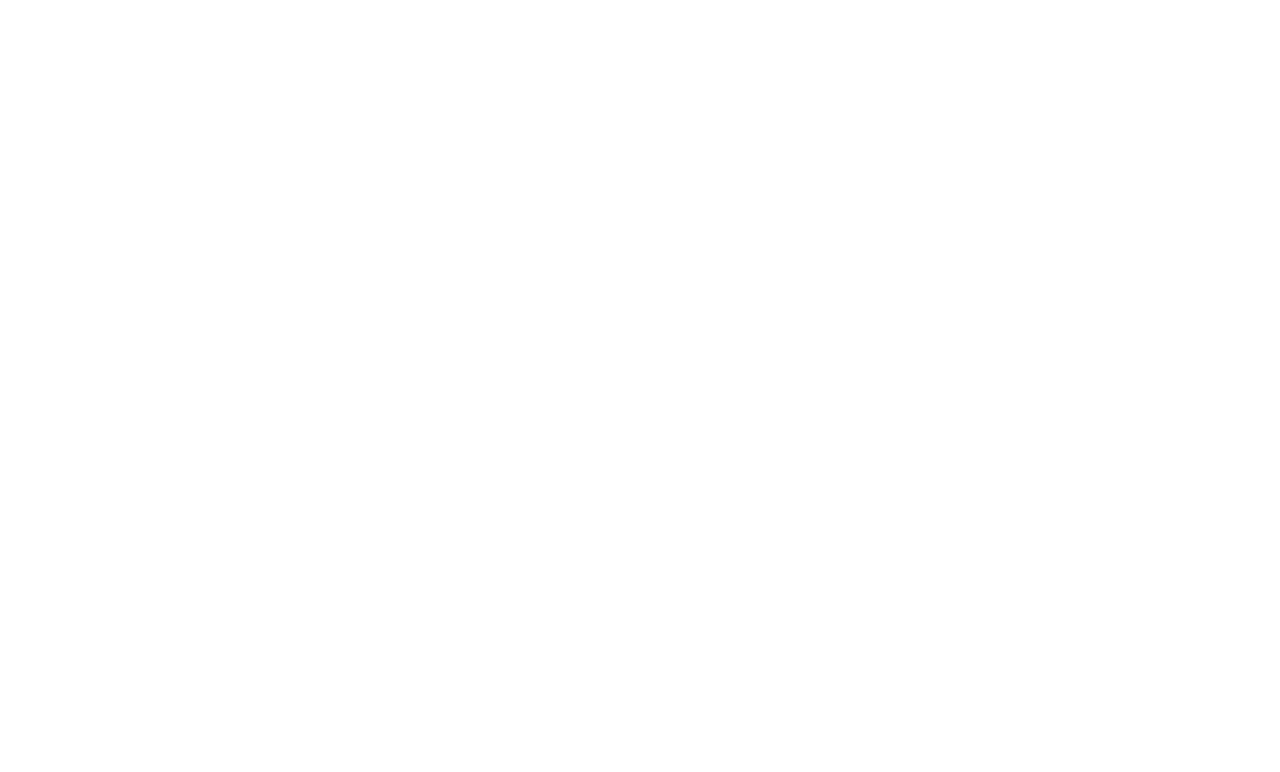
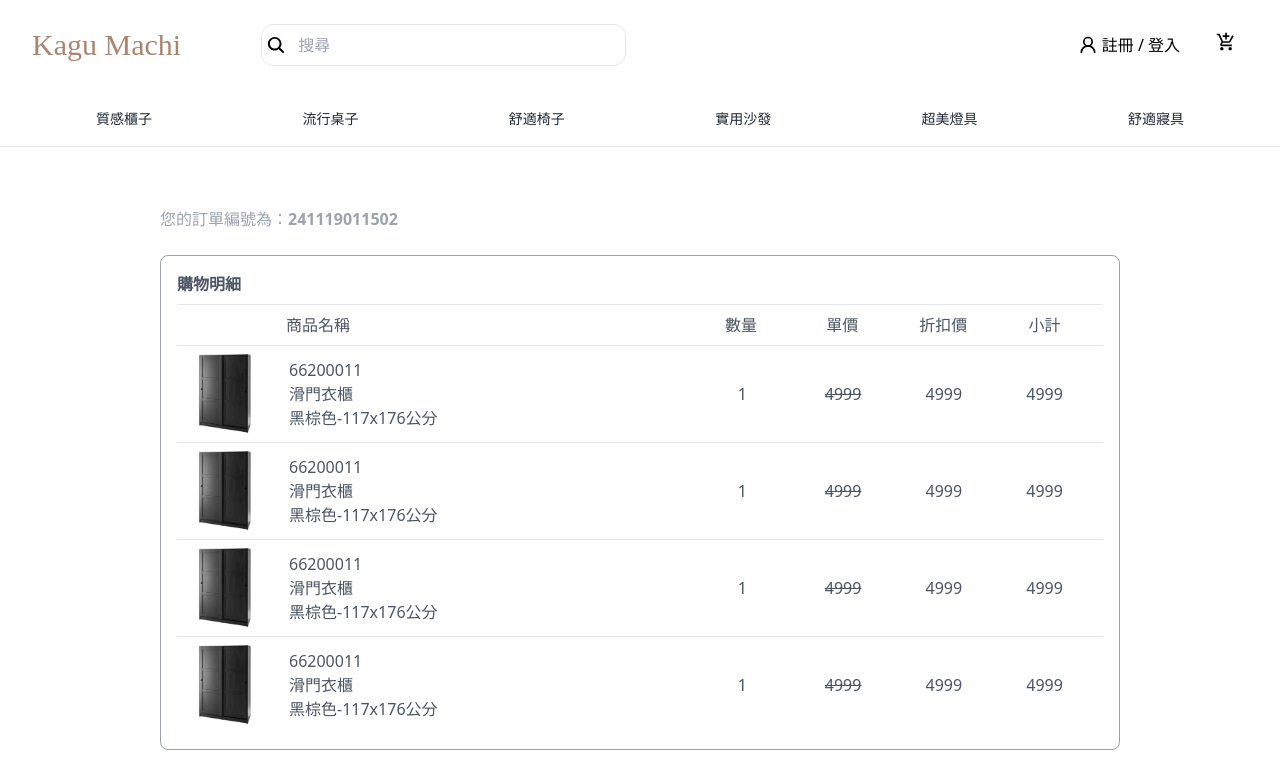
Before and after one commit to emmalu0309/Kagumachi, a React (Vite) app: page /Kagumachi/orderdetail in a window 1280 px wide. Before the commit this address had no page. Shown: the top 772 px of the page. Built offline with nearby package versions, Linux system fonts and the light colour scheme; a web font is replaced by a local one.

Commit message:
新增:評價頁面,訂單明細頁面

```diff
--- a/src/App.jsx
+++ b/src/App.jsx
@@ -11,6 +11,8 @@ import LoginAppLayout from "./pages/LoginAppLayout";
 import MyKeep from "./pages/MyKeep";
 import Member from "./pages/Member";
 import Profile from "./pages/Profile";
+import CustomerReviews from "./pages/CustomerReviews";
+import Orderdetail from "./pages/Orderdetail";
 import "./App.css";
 
 function App() {
@@ -31,7 +33,8 @@ function App() {
             <Route path="Member" element={<Member />} />
             <Route path="Profile" element={<Profile />} />
           </Route>
-
+          <Route path="customerreviews" element={<CustomerReviews />} />
+          <Route path="orderdetail" element={<Orderdetail />} />
         </Route>
       </Routes>
     </BrowserRouter>
--- /dev/null
+++ b/src/pages/CustomerReviews.jsx
@@ -0,0 +1,53 @@
+import imageTest from "../img/closet1.png";
+
+const customerreviews = () => {
+  return (
+    <div className="flex items-center justify-center min-h-screen ">
+      {/* 外層容器，水平垂直置中 */}
+      <div className="w-3/4 space-y-6">
+        {/* 發表評價區塊 */}
+        <div className="border border-gray-400 rounded-lg p-4">
+          <div className="mb-2 font-bold text-gray-600">發表評價</div>
+          <hr />
+          <div className="flex items-center m-2 text-gray-600">
+            <div id="pic" className="flex-[1]"></div>
+            <div className="flex-[4] text-left">商品名稱</div>
+            <div className="flex-[4] text-left">評價</div>
+          </div>
+          <hr />
+          <div className="flex items-center m-2  text-gray-600">
+            <div
+              id="pic"
+              className="flex-[1] aspect-square max-w-[80px] max-h-[80px] overflow-hidden mr-6"
+            >
+              <img
+                src={imageTest}
+                alt="滑門衣櫃-黑棕色"
+                className="w-full h-full object-cover"
+              />
+            </div>
+            <div className="flex-[4] text-left">
+              <span className="block">66200011</span>
+              <span className="block">滑門衣櫃</span>
+              <span className="block">黑棕色-117x176公分</span>
+            </div>
+            <div className="flex-[4]">
+              <textarea
+                className="w-full h-full resize-none border p-2"
+                placeholder="請輸入評價"
+                rows={5}
+              />
+            </div>
+          </div>
+        </div>
+        <div className="flex justify-center mt-2">
+          <button className="px-8 py-2 bg-[#5e3b25] text-white rounded-md hover:bg-[#c3a789]">
+            送出評價
+          </button>
+        </div>
+      </div>
+    </div>
+  );
+};
+
+export default customerreviews;
--- a/src/pages/Member.jsx
+++ b/src/pages/Member.jsx
@@ -1,58 +1,44 @@
-import './Member.css';
+import "./Member.css";
+import { Link } from "react-router-dom";
+
 function Member() {
   return (
-    <div className='MemberListContainer'>
-        <table className='MemberListtable'>
+    <div className="MemberListContainer">
+      <table className="MemberListtable">
         <thead>
           <tr>
-              <th className='MemberListth'>訂購日期</th>
-              <th className='MemberListth'>訂單編號</th>
-              <th className='MemberListth'>付款方式</th>
-              <th className='MemberListth'>處理進度</th>
-              <th className='MemberListth'>出貨日期</th>
-              <th className='MemberListth'>應付金額</th>
-              <th className='MemberListth'>訂單取消</th>
-              <th className='MemberListth'>客服</th>
-              <th className='MemberListth'>評論</th>
+            <th className="MemberListth">訂購日期</th>
+            <th className="MemberListth">訂單編號</th>
+            <th className="MemberListth">付款方式</th>
+            <th className="MemberListth">處理進度</th>
+            <th className="MemberListth">出貨日期</th>
+            <th className="MemberListth">應付金額</th>
+            <th className="MemberListth">訂單取消</th>
+            <th className="MemberListth">客服</th>
+            <th className="MemberListth">評論</th>
           </tr>
         </thead>
         <tbody>
           <tr>
+            <td className="MemberListtd">2024/11/19</td>
             <td className="MemberListtd">
-                2024/11/19
+              <Link to="/orderdetail">241119011502</Link>
             </td>
+            <td className="MemberListtd">信用卡</td>
+            <td className="MemberListtd">訂單完成</td>
+            <td className="MemberListtd">2024/11/20</td>
+            <td className="MemberListtd">2063</td>
+            <td className="MemberListtd">?</td>
+            <td className="MemberListtd">客服</td>
             <td className="MemberListtd">
-                <a>241119011502</a>
-              </td>
-              <td className="MemberListtd">
-                信用卡
-              </td>
-              <td className="MemberListtd">
-                訂單完成
-              </td>
-              <td className="MemberListtd">
-                2024/11/20
-              </td>
-              <td className="MemberListtd">
-                2063
-              </td>
-              <td className="MemberListtd">
-                ?
-              </td>
-              <td className="MemberListtd">
-                客服
-              </td>
-              <td className="MemberListtd">
-                <a>評論</a>
+              <Link to="/customerreviews">評論</Link>
             </td>
           </tr>
         </tbody>
         <tfoot>
           <tr>
             <th className="MemberListalignR" colspan="9">
-                <div className="MemberListpager">
-                  共1筆訂單
-                </div>
+              <div className="MemberListpager">共1筆訂單</div>
             </th>
           </tr>
         </tfoot>
--- /dev/null
+++ b/src/pages/Orderdetail.jsx
@@ -0,0 +1,128 @@
+import imageTest from "../img/closet1.png";
+
+const orderdetail = () => {
+  return (
+    <div className="flex items-center justify-center min-h-screen ">
+      {/* 外層容器，水平垂直置中 */}
+      <div className="w-3/4 space-y-6 mt-0">
+        {/* 訂單編號區塊 */}
+        <div className="text-left  text-gray-400 mt-8">
+          您的訂單編號為：<span className="font-semibold">241119011502</span>
+        </div>
+
+        {/* 購物明細區塊 */}
+        <div className="border border-gray-400 rounded-lg p-4">
+          <div className="mb-2 font-bold text-gray-600">購物明細</div>
+          <hr />
+          <div className="flex items-center m-2 text-gray-600">
+            <div id="pic" className="flex-[1]"></div>
+            <div className="flex-[4] text-left">商品名稱</div>
+            <div className="flex-[1] text-center">數量</div>
+            <div className="flex-[1] text-center">單價</div>
+            <div className="flex-[1] text-center">折扣價</div>
+            <div className="flex-[1] text-center">小計</div>
+          </div>
+          <hr />
+          <div className="flex items-center m-2  text-gray-600">
+            <div
+              id="pic"
+              className="flex-[1] aspect-square max-w-[80px] max-h-[80px] overflow-hidden mr-6"
+            >
+              <img
+                src={imageTest}
+                alt="滑門衣櫃-黑棕色"
+                className="w-full h-full object-cover"
+              />
+            </div>
+            <div className="flex-[4] text-left">
+              <span className="block">66200011</span>
+              <span className="block">滑門衣櫃</span>
+              <span className="block">黑棕色-117x176公分</span>
+            </div>
+            <div className="flex-[1] text-center">1</div>
+            <div className="flex-[1] text-center line-through">4999</div>
+            <div className="flex-[1] text-center">4999</div>
+            <div className="flex-[1] text-center">4999</div>
+          </div>
+
+          <hr />
+          <div className="flex items-center m-2  text-gray-600">
+            <div
+              id="pic"
+              className="flex-[1] aspect-square max-w-[80px] max-h-[80px] overflow-hidden mr-6"
+            >
+              <img
+                src={imageTest}
+                alt="滑門衣櫃-黑棕色"
+                className="w-full h-full object-cover"
+              />
+            </div>
+            <div className="flex-[4] text-left">
+              <span className="block">66200011</span>
+              <span className="block">滑門衣櫃</span>
+              <span className="block">黑棕色-117x176公分</span>
+            </div>
+            <div className="flex-[1] text-center">1</div>
+            <div className="flex-[1] text-center line-through">4999</div>
+            <div className="flex-[1] text-center">4999</div>
+            <div className="flex-[1] text-center">4999</div>
+          </div>
+          <hr />
+          <div className="flex items-center m-2  text-gray-600">
+            <div
+              id="pic"
+              className="flex-[1] aspect-square max-w-[80px] max-h-[80px] overflow-hidden mr-6"
+            >
+              <img
+                src={imageTest}
+                alt="滑門衣櫃-黑棕色"
+                className="w-full h-full object-cover"
+              />
+            </div>
+            <div className="flex-[4] text-left">
+              <span className="block">66200011</span>
+              <span className="block">滑門衣櫃</span>
+              <span className="block">黑棕色-117x176公分</span>
+            </div>
+            <div className="flex-[1] text-center">1</div>
+            <div className="flex-[1] text-center line-through">4999</div>
+            <div className="flex-[1] text-center">4999</div>
+            <div className="flex-[1] text-center">4999</div>
+          </div>
+          <hr />
+          <div className="flex items-center m-2  text-gray-600">
+            <div
+              id="pic"
+              className="flex-[1] aspect-square max-w-[80px] max-h-[80px] overflow-hidden mr-6"
+            >
+              <img
+                src={imageTest}
+                alt="滑門衣櫃-黑棕色"
+                className="w-full h-full object-cover"
+              />
+            </div>
+            <div className="flex-[4] text-left">
+              <span className="block">66200011</span>
+              <span className="block">滑門衣櫃</span>
+              <span className="block">黑棕色-117x176公分</span>
+            </div>
+            <div className="flex-[1] text-center">1</div>
+            <div className="flex-[1] text-center line-through">4999</div>
+            <div className="flex-[1] text-center">4999</div>
+            <div className="flex-[1] text-center">4999</div>
+          </div>
+        </div>
+
+        {/* 寄送資料區塊 */}
+        <div className="border border-gray-400 rounded-lg p-4 text-left text-gray-600">
+          <div className="mb-4 font-bold">付款方式與寄送資料</div>
+          <span className="block">付款方式</span>
+          <span className="block">訂購姓名</span>
+          <span className="block">取貨地址</span>
+        </div>
+      </div>
+    </div>
+  );
+};
+
+export default orderdetail;
```
Lines whose indentation alone changed are shown as unchanged.
